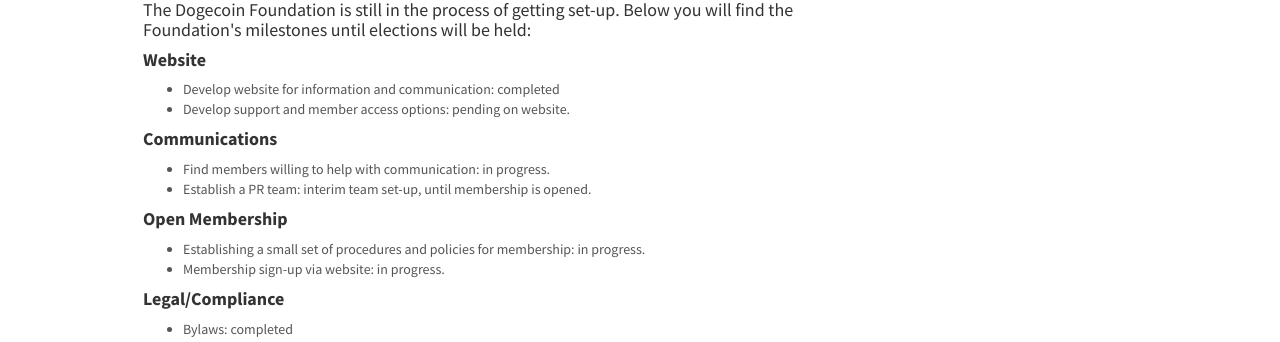
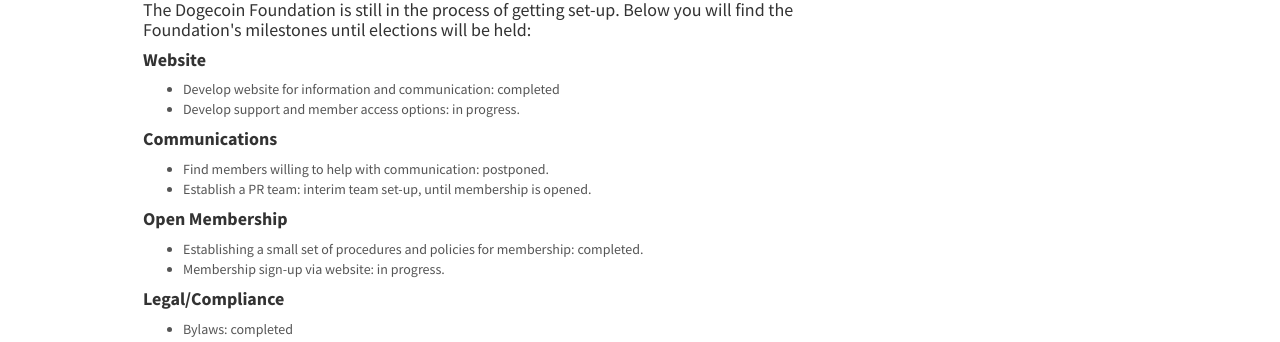
Before and after one commit to dogecoinfoundation/old-website, a Jekyll site: the page built from about.md, in a window 1280 px wide. Shown: the part 681-1023 px from the top of the page. Built offline with Jekyll 4.4.1, drawn with Linux system fonts in a browser that asks for light colours; nearby versions of some CDN libraries.

Commit message:
update milestones

```diff
--- a/about.md
+++ b/about.md
@@ -19,16 +19,16 @@
 #### **Website**
 
 - Develop website for information and communication: completed
-- Develop support and member access options: pending on website.
+- Develop support and member access options: in progress.
 
 #### **Communications**
 
-- Find members willing to help with communication: in progress.
+- Find members willing to help with communication: postponed.
 - Establish a PR team: interim team set-up, until membership is opened.
 
 #### **Open Membership**
 
-- Establishing a small set of procedures and policies for membership: in progress.
+- Establishing a small set of procedures and policies for membership: completed.
 - Membership sign-up via website: in progress.
 
 #### **Legal/Compliance**
```
